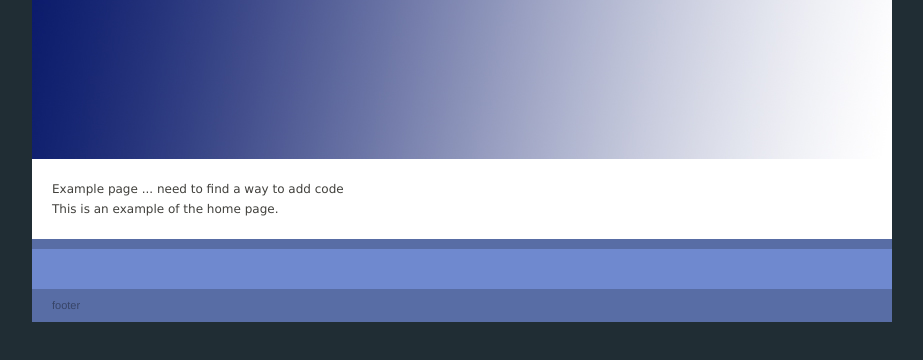
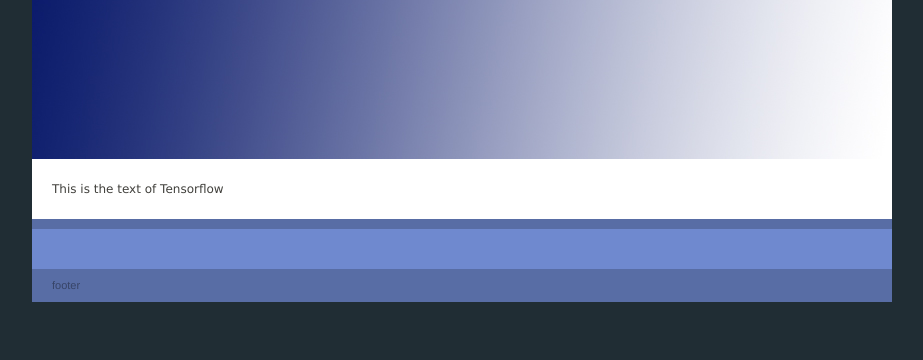
Before and after one commit to mchirico/tutorials, a plain HTML site: page index.html in a window 1280 px wide. Shown: the part 210-570 px from the top of the page, without its empty margins (178-1101 px from the left). Drawn offline with Linux system fonts and the light colour scheme.

Commit message:
auto update

```diff
--- a/index.html
+++ b/index.html
@@ -42,9 +42,7 @@
 
 			<div id="contentContainer">
 				<div id="content">
-					<p>Example page ... need to find a way to add code</p>
-
-<p>This is an example of the home page.</p>
+					<p>This is the text of Tensorflow</p>
 				</div>
 				<div class="clearer"></div>
 			</div>
```
Also changed, not shown: markdown/index.html (+1 -1 lines).
